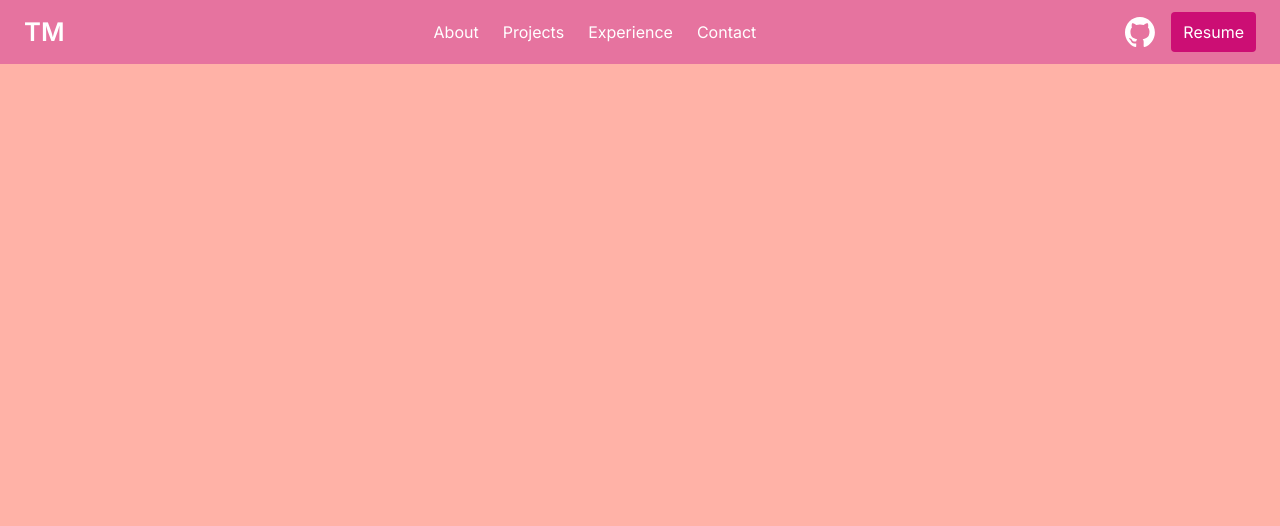
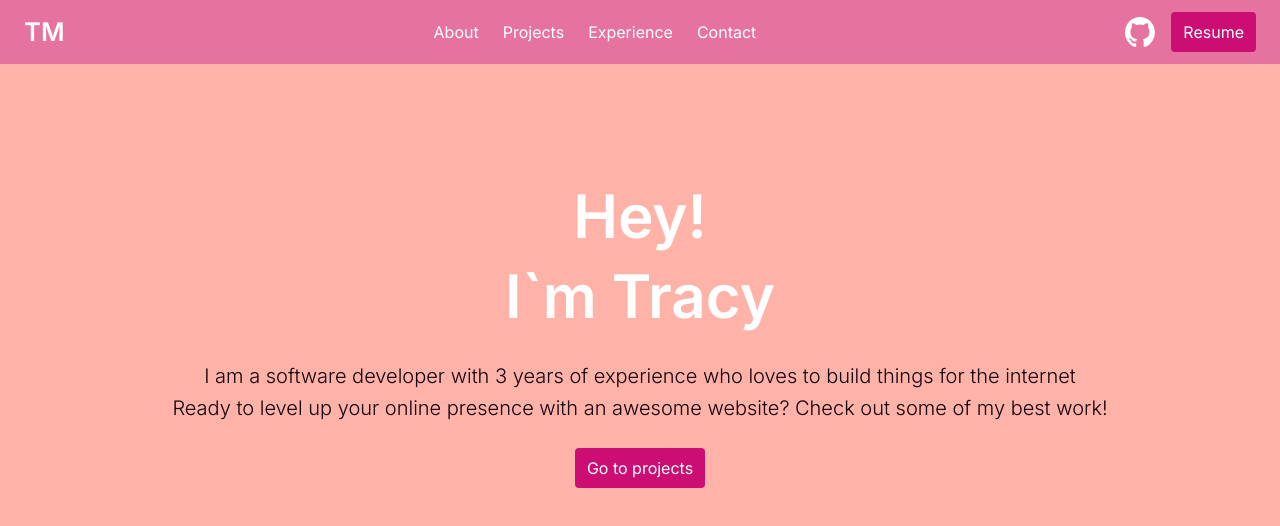
Before and after one commit to TracyMuso/tfp, a Next.js app: page / in a window 1280 px wide. Shown: the top 526 px of the page. Built offline with nearby package versions, Linux system fonts and the light colour scheme.

Commit message:
feat(hero-section): create hero text

```diff
--- a/app/page.tsx
+++ b/app/page.tsx
@@ -1,9 +1,13 @@
 import NavMenu from "@/components/nav";
+import Hero from "@/components/Hero";
 
 export default function Home() {
   return (
-    <main className="flex flex-col p-0 m-0">
+    <>
       <NavMenu />
-    </main>
+      <main className="flex flex-col p-0 m-0">
+        <Hero />
+      </main>
+    </>
   );
 }
--- /dev/null
+++ b/components/Hero/index.tsx
@@ -0,0 +1,25 @@
+const Hero = () => {
+  return (
+    <div className="w-full flex py-28 justify-center py-18 h-[85vh]">
+      <div className="container text-center">
+        <h1 className="text-6xl font-bold text-white leading-[5rem]">
+          Hey!
+          <br />
+          I`m Tracy
+        </h1>
+        <p className="text-xl leading-8 text-[#11010c] font-light py-6">
+          I am a software developer with 3 years of experience who loves to
+          build things for the internet
+          <br />
+          Ready to level up your online presence with an awesome website? Check
+          out some of my best work!
+        </p>
+        <button className="border-none rounded py-2 px-3 text-white">
+          Go to projects
+        </button>
+      </div>
+    </div>
+  );
+};
+
+export default Hero;
```
